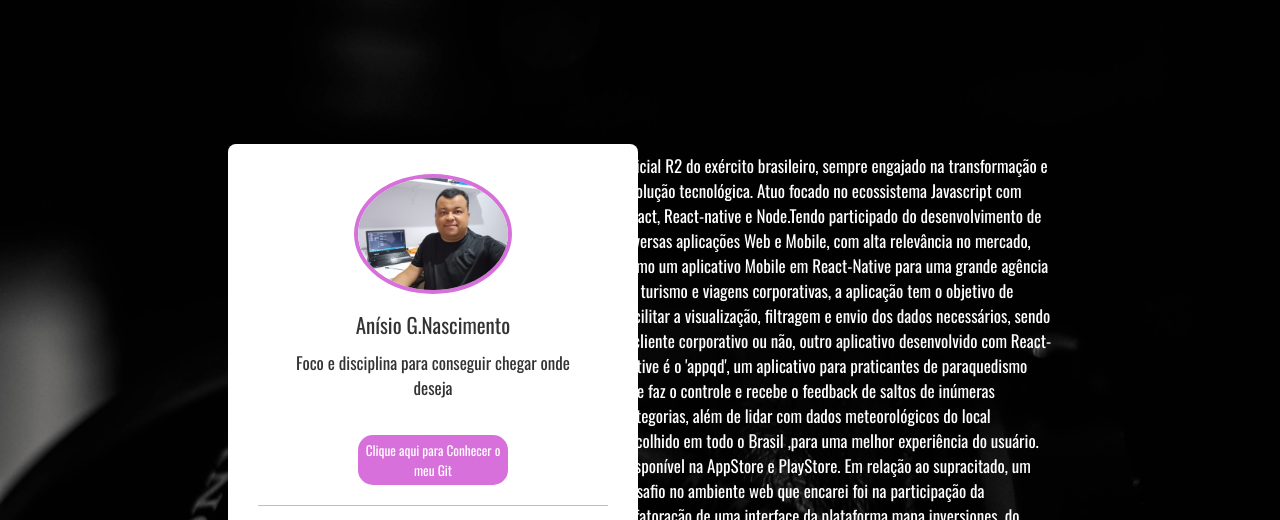
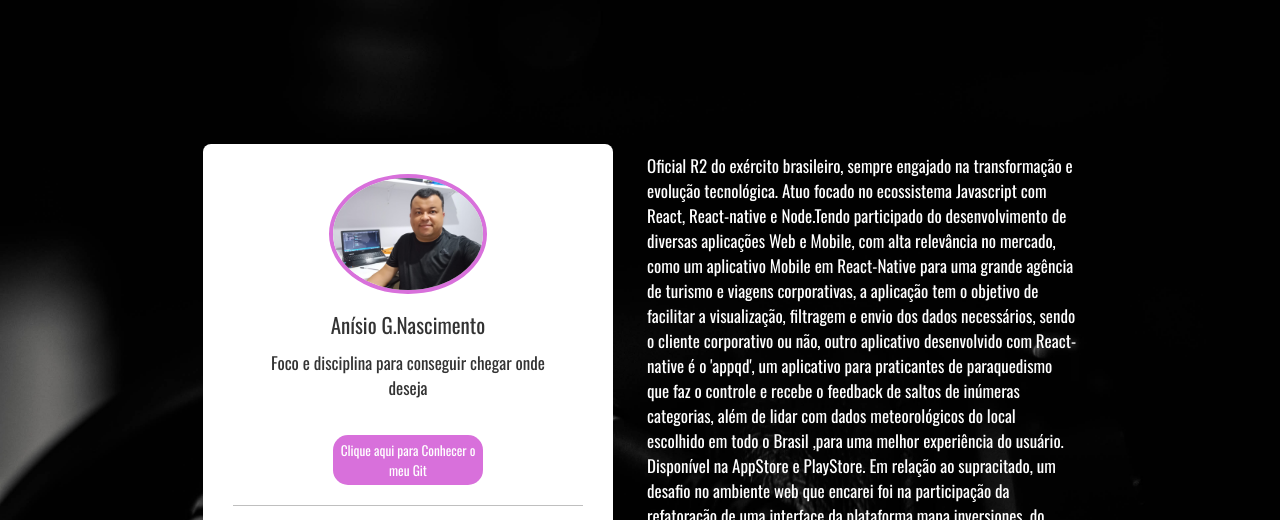
Before and after one commit to anisionascimento/meu-Repositorio, a plain HTML site: page index.html in a window 1280 px wide. Shown: the part 820-1340 px from the top of the page. Drawn offline with nearby package versions, Linux system fonts and the light colour scheme.

Commit message:
Update style.css

```diff
--- a/style.css
+++ b/style.css
@@ -175,7 +175,8 @@ li:hover {
     font-family: 'Oswald', sans-serif;
     color: #fff;
     font-size: 17px;
-    margin-left: 10px;
+    margin-left: 60px;
+    display:flex;
 
 
 }
```
